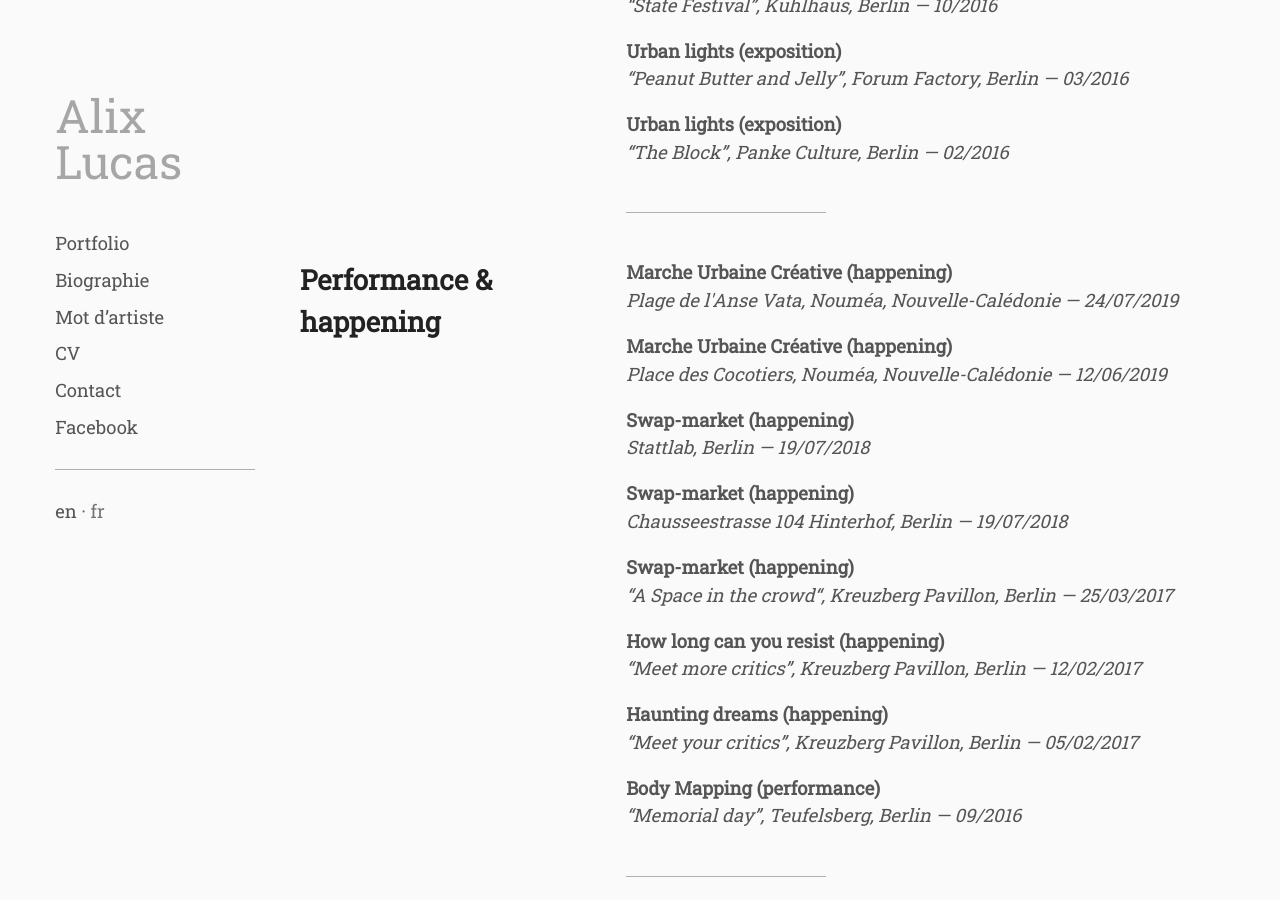
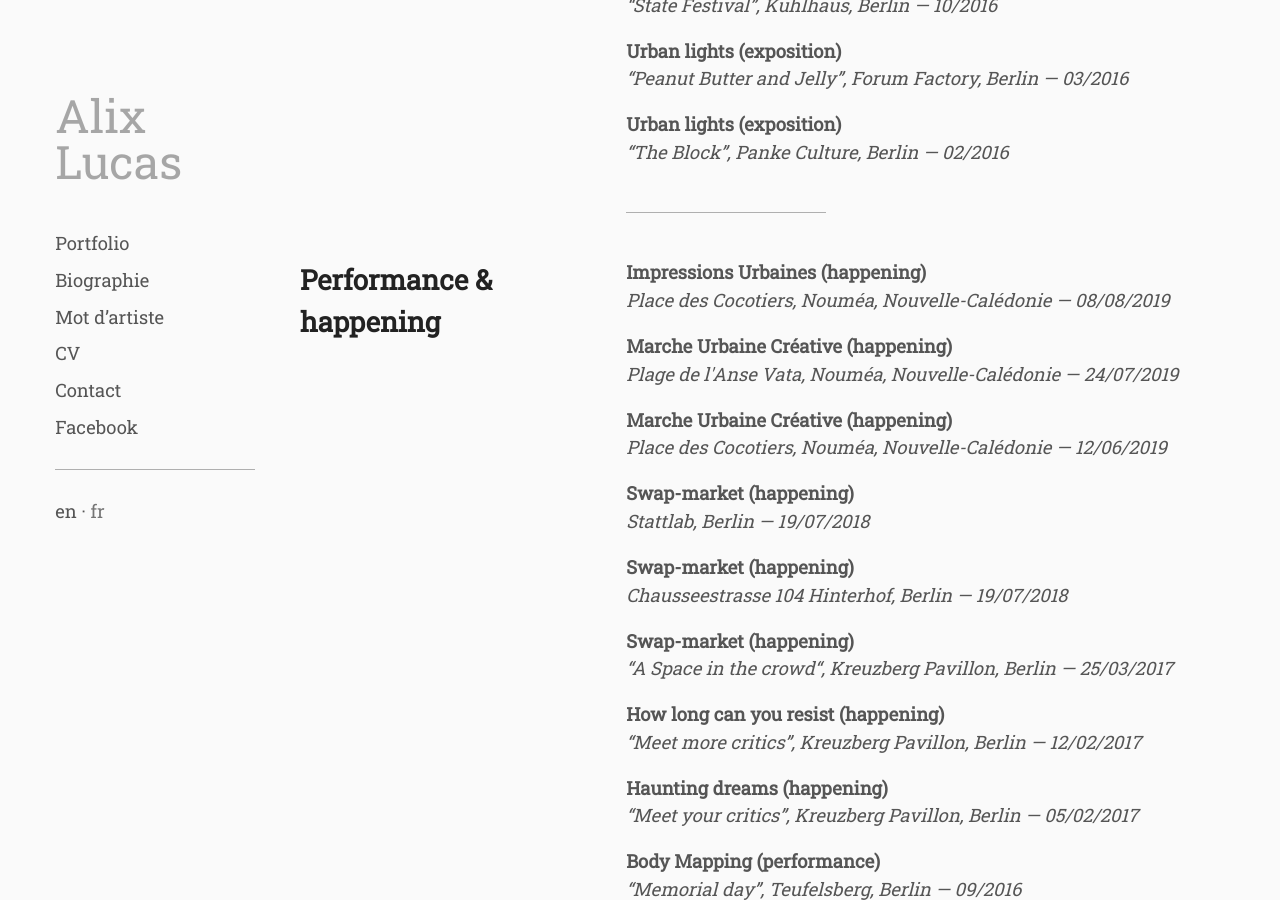
Before and after one commit to whyalix/alixlucas, a Jekyll site: the page built from pages/fr/resume.html, in a window 1280 px wide and 900 px high, scrolled down 946 px. Built offline with Jekyll 4.4.1, drawn with Linux system fonts in a browser that asks for light colours.

Commit message:
Update happenings.yml

```diff
--- a/_data/fr/happenings.yml
+++ b/_data/fr/happenings.yml
@@ -1,3 +1,6 @@
+- primary: "Impressions Urbaines (happening)"
+  secondary: Place des Cocotiers, Nouméa, Nouvelle-Calédonie — 08/08/2019
+
 - primary: "Marche Urbaine Créative (happening)"
   secondary: Plage de l'Anse Vata, Nouméa, Nouvelle-Calédonie — 24/07/2019
 
```
